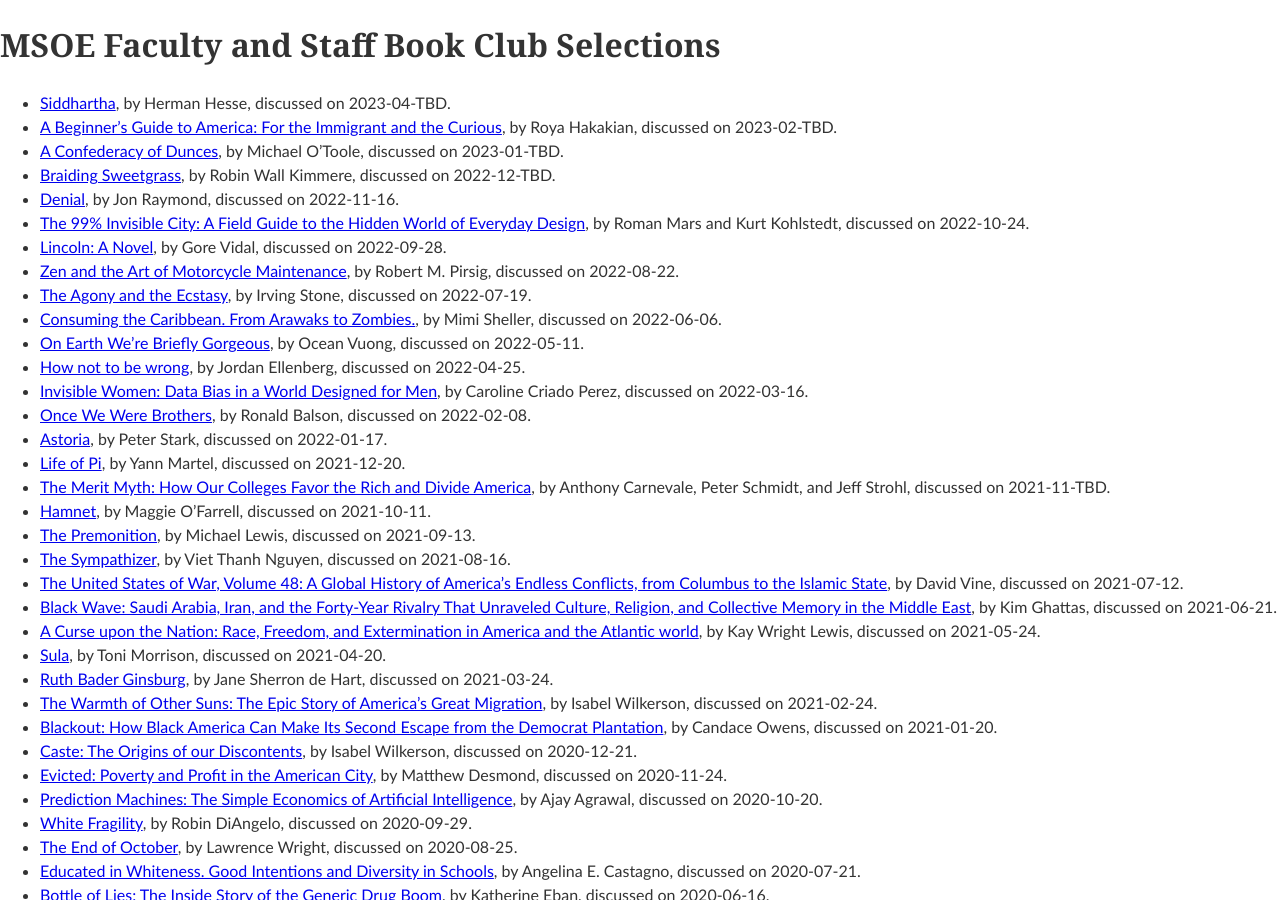
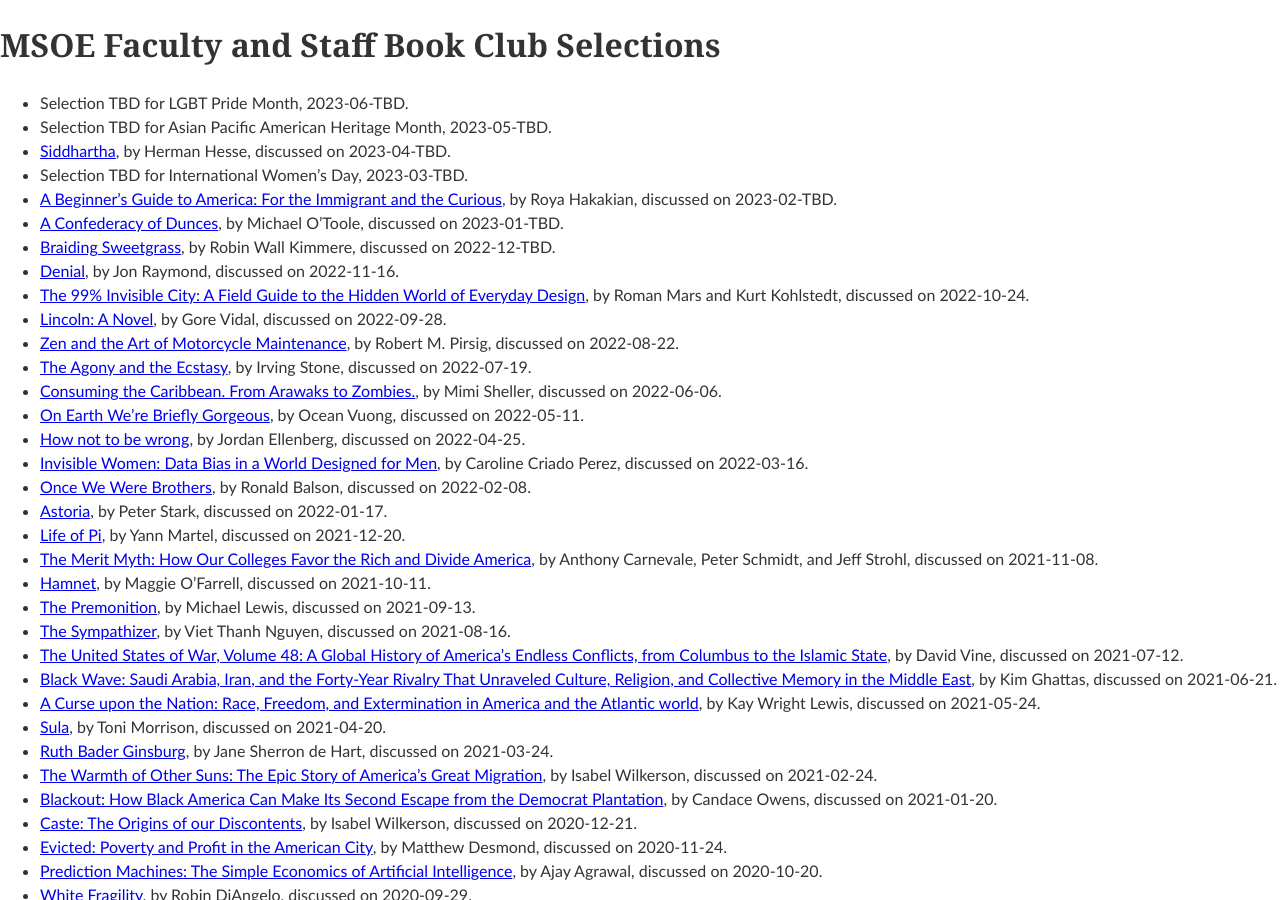
Before and after one commit to edurant/edurant.github.io, a Jekyll site: the page built from misc/bookClub.md, in a window 1280 px wide and 900 px high. Built offline with Jekyll 4.4.1, drawn with Linux system fonts in a browser that asks for light colours; our own code applies the rules of GitHub Pages for plain Markdown files.

Commit message:
Small MS ML / advising / book club update

```diff
--- a/index.html
+++ b/index.html
@@ -50,7 +50,7 @@
 <div align="center">
 <table border="0" cellpadding="5"><tr valign="top">
     <td>Dr. Eric Durant
-        <br/>Program Director, MS in Machine Learning
+        <br/>Program Director, <a href="advising/msml.html">MS in Machine Learning</a>
         <br/>Professor, EECS Department
         <br/>Milwaukee School of Engineering
         <br/>1025 North Broadway
--- a/misc/bookClub.md
+++ b/misc/bookClub.md
@@ -1,8 +1,11 @@
 ---
 title: "MSOE Faculty and Staff Book Club Selections"
-date: 2022-10-04 16:17:30 -0500
+date: 2022-10-21 10:37:30 -0500
 ---
+* Selection TBD for LGBT Pride Month, 2023-06-TBD.
+* Selection TBD for Asian Pacific American Heritage Month, 2023-05-TBD.
 * [Siddhartha](https://bookshop.org/books/siddhartha-8596a466-5e6b-42a1-b2d9-0324e5a988d3/9780553208849), by Herman Hesse, discussed on 2023-04-TBD.
+* Selection TBD for International Women's Day, 2023-03-TBD.
 * [A Beginner's Guide to America: For the Immigrant and the Curious](https://bookshop.org/books/a-beginner-s-guide-to-america-for-the-immigrant-and-the-curious/9780525656067), by Roya Hakakian, discussed on 2023-02-TBD.
 * [A Confederacy of Dunces](https://bookshop.org/books/a-confederacy-of-dunces-9780802130204), by Michael O’Toole, discussed on 2023-01-TBD.
 * [Braiding Sweetgrass](https://bookshop.org/books/braiding-sweetgrass-3e12996d-ea04-4dd2-b9a9-04cfd82f361f/9781571313560), by Robin Wall Kimmere, discussed on 2022-12-TBD.
@@ -18,7 +21,7 @@
 * [Once We Were Brothers](https://bookshop.org/books/once-we-were-brothers/), by Ronald Balson, discussed on 2022-02-08.
 * [Astoria](https://bookshop.org/books/astoria-astor-and-jefferson-s-lost-pacific-empire-a-tale-of-ambition-and-survival-on-the-early-american-frontier-9780062218308), by Peter Stark, discussed on 2022-01-17.
 * [Life of Pi](https://bookshop.org/books/life-of-pi-9780156027328), by Yann Martel, discussed on 2021-12-20.
-* [The Merit Myth: How Our Colleges Favor the Rich and Divide America](https://bookshop.org/books/the-merit-myth-how-our-colleges-favor-the-rich-and-divide-america/), by Anthony Carnevale, Peter Schmidt, and Jeff Strohl, discussed on 2021-11-TBD.
+* [The Merit Myth: How Our Colleges Favor the Rich and Divide America](https://bookshop.org/books/the-merit-myth-how-our-colleges-favor-the-rich-and-divide-america/), by Anthony Carnevale, Peter Schmidt, and Jeff Strohl, discussed on 2021-11-08.
 * [Hamnet](https://bookshop.org/books/hamnet-0fcffd36-0ecb-4a6d-a913-4efbc6a4d6ef), by Maggie O'Farrell, discussed on 2021-10-11.
 * [The Premonition](https://bookshop.org/books/the-premonition-a-pandemic-story-9781713631897), by Michael Lewis, discussed on 2021-09-13.
 * [The Sympathizer](https://bookshop.org/books/the-sympathizer-a-novel-pulitzer-prize-for-fiction/9780802124944), by Viet Thanh Nguyen, discussed on 2021-08-16.
```
Also changed, not shown: other parts of index.html (+1 -1 lines), advising/msml.md (+1 -1 lines).
